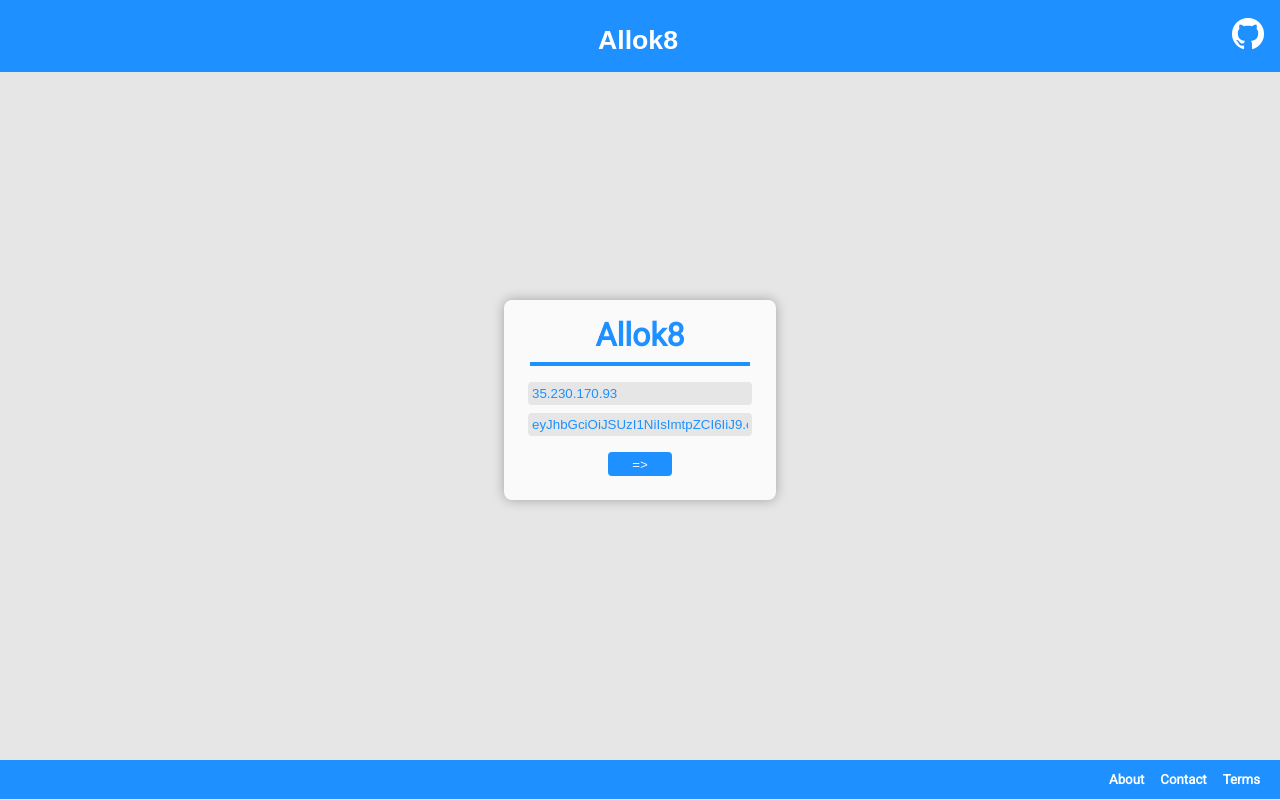
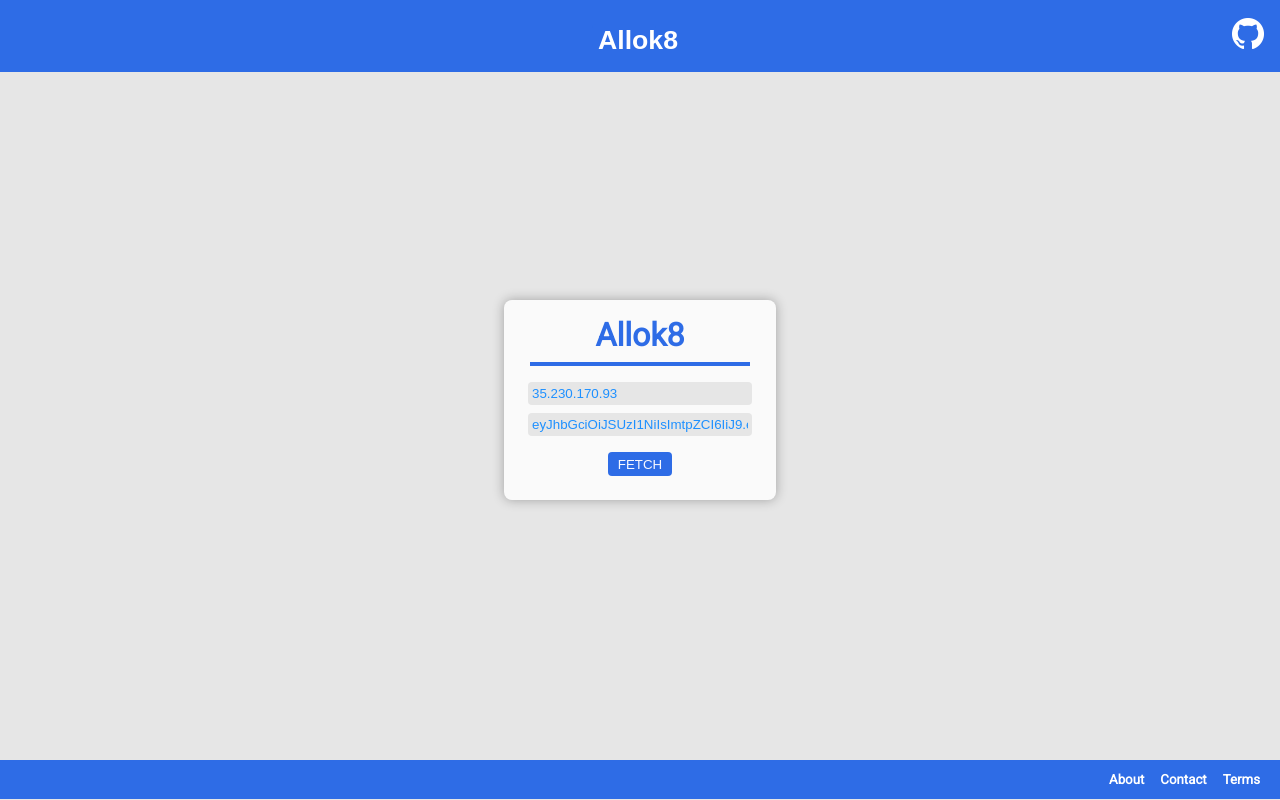
Before and after one commit to oslabs-beta/Allok8, a React app: page / in a window 1280 px wide. Built offline with nearby package versions, Linux system fonts and the light colour scheme.

Commit message:
pre-merge commit

```diff
--- a/src/Assets/landingStylesheet.css
+++ b/src/Assets/landingStylesheet.css
@@ -10,21 +10,21 @@
     background-color: rgb(250, 250, 250);
     border-style: none;
     border-radius: 8px;
-    border-color: dodgerblue;
+    border-color: #2E6CE6;
     border-width: 3px;
     padding: 16px;
     box-shadow: 0px 0px 12px rgba(0, 0, 0, .3);
 }
 
 h1 {
-    color: dodgerblue;
+    color: #2E6CE6;
     margin: 0px auto;
 }
 
 hr {
     width: 90%;
     margin: 8px auto 16px auto;
-    border-color: dodgerblue;
+    border-color: #2E6CE6;
     border-width: 2px;
     border-style: solid;
 }
@@ -46,7 +46,7 @@ button {
     margin: 8px auto;
     border-style: none;
     border-radius: 4px;
-    background-color: dodgerblue;
+    background-color: #2E6CE6;
     color: ghostwhite;
     outline: none;
     cursor: pointer;
--- a/src/Assets/mainStylesheet.css
+++ b/src/Assets/mainStylesheet.css
@@ -27,7 +27,7 @@ body {
     box-sizing: border-box;
     width: 100%;
     padding: 16px;
-    background-color: dodgerblue;
+    background-color: #2E6CE6;
     display: flex;
     justify-content: space-between;
 
@@ -63,7 +63,7 @@ body {
     margin-top: -40px;
     box-sizing: border-box;
     width: 100%;
-    background-color: dodgerblue;
+    background-color: #2E6CE6;
     padding: 12px;
     display: flex;
     /* justify-content: space-between; */
--- a/src/Components/Login.jsx
+++ b/src/Components/Login.jsx
@@ -26,7 +26,7 @@ class Login extends Component {
         <br />
         <input id="tokenInput" placeholder="Token" type="text" defaultValue={this.props.token} />
         <br />
-        <button type="button" className="clickable" onClick={() => this.props.getData()}>=></button>
+        <button type="button" className="clickable" onClick={() => this.props.getData()}>FETCH</button>
       </div>
     );
   }
```
Also changed, not shown: src/Components/DisplayPane.jsx (+9 -9 lines).
